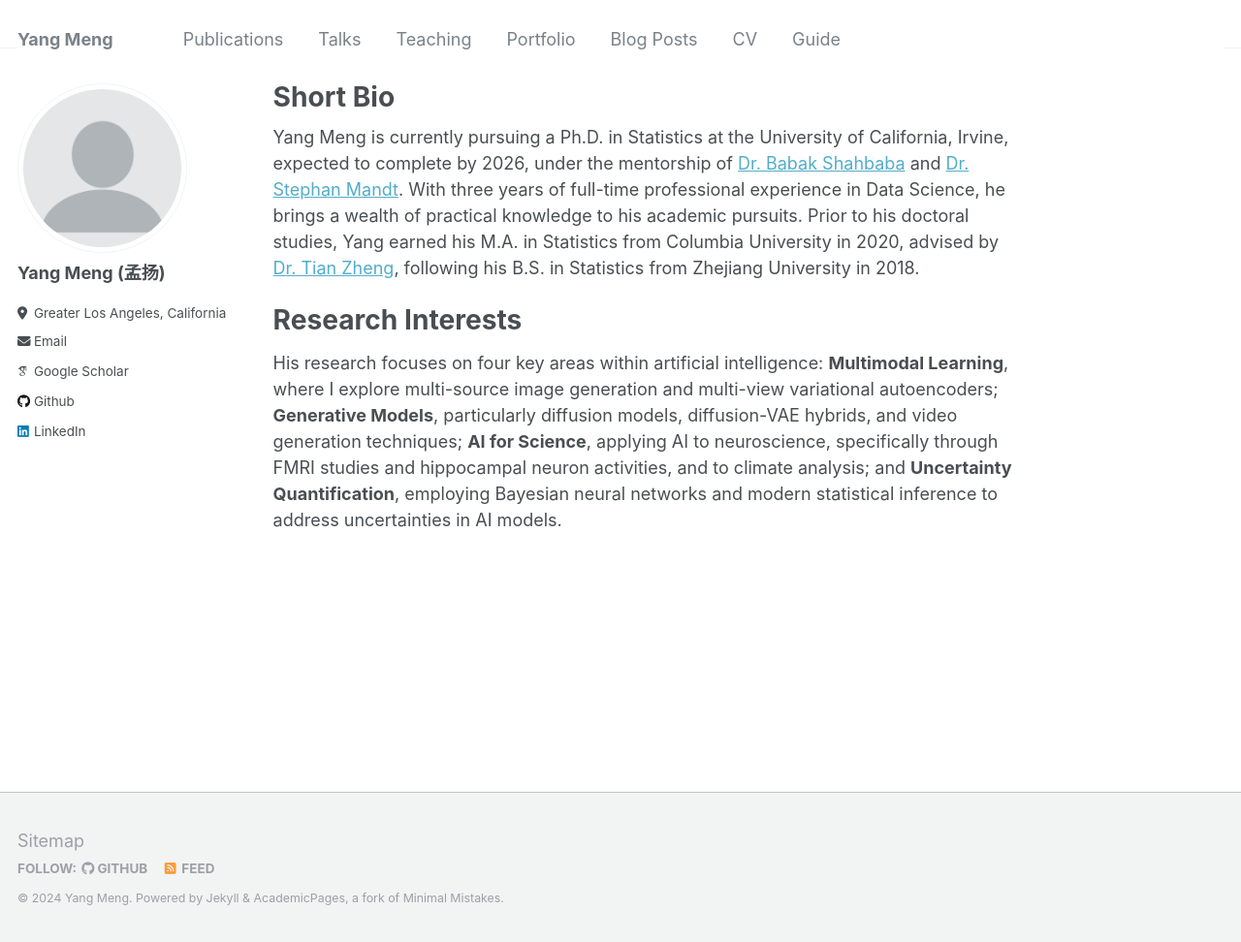
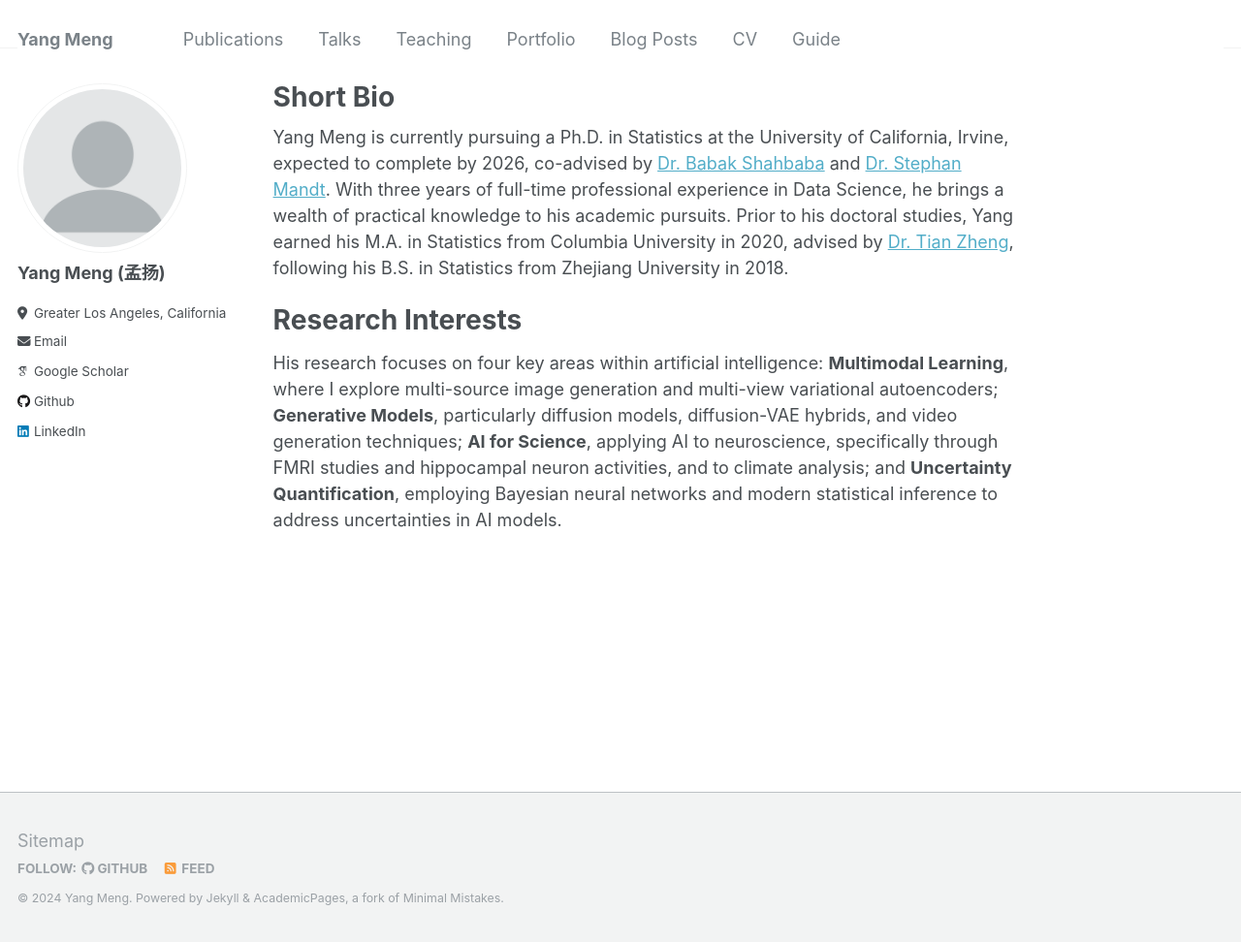
Before and after one commit to yangmeng96/yangmeng96.github.io, a Jekyll site: the page built from _pages/about.md, in a window 1280 px wide and 972 px high. Shown: the whole window at 97% size. Built offline with Jekyll 4.4.1, drawn with Linux system fonts in a browser that asks for light colours; some web fonts are replaced.

Commit message:
Update about.md

```diff
--- a/_pages/about.md
+++ b/_pages/about.md
@@ -7,7 +7,7 @@ redirect_from:
   - /about.html
 ---
 
-Yang Meng is currently pursuing a Ph.D. in Statistics at the University of California, Irvine, expected to complete by 2026, under the mentorship of [Dr. Babak Shahbaba](https://ics.uci.edu/~babaks/) and [Dr. Stephan Mandt](http://www.stephanmandt.com/). With three years of full-time professional experience in Data Science, he brings a wealth of practical knowledge to his academic pursuits. Prior to his doctoral studies, Yang earned his M.A. in Statistics from Columbia University in 2020, advised by [Dr. Tian Zheng](http://www.stat.columbia.edu/~tzheng/), following his B.S. in Statistics from Zhejiang University in 2018.
+Yang Meng is currently pursuing a Ph.D. in Statistics at the University of California, Irvine, expected to complete by 2026, co-advised by [Dr. Babak Shahbaba](https://ics.uci.edu/~babaks/) and [Dr. Stephan Mandt](http://www.stephanmandt.com/). With three years of full-time professional experience in Data Science, he brings a wealth of practical knowledge to his academic pursuits. Prior to his doctoral studies, Yang earned his M.A. in Statistics from Columbia University in 2020, advised by [Dr. Tian Zheng](http://www.stat.columbia.edu/~tzheng/), following his B.S. in Statistics from Zhejiang University in 2018.
 
 Research Interests
 ======
```
